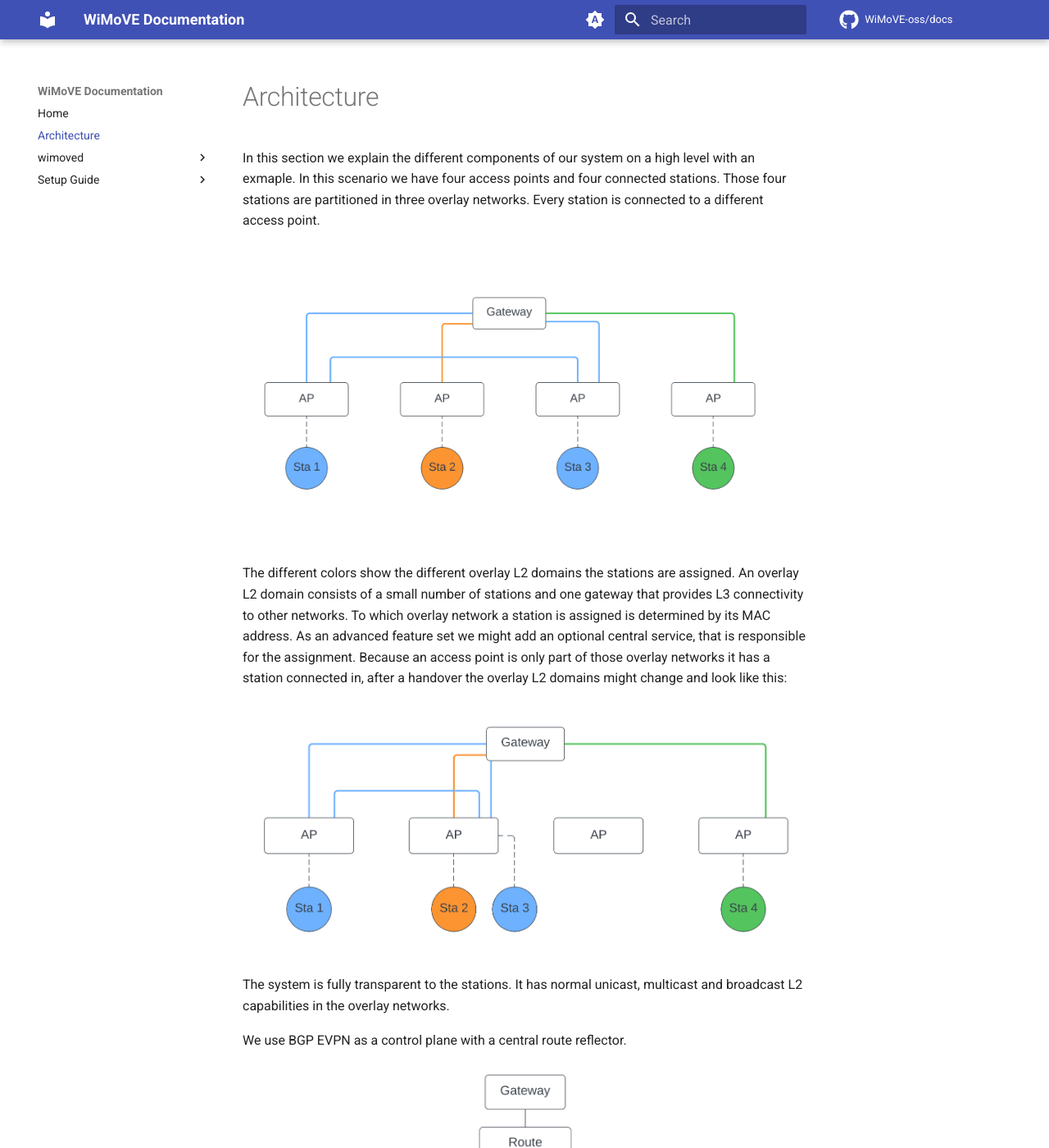
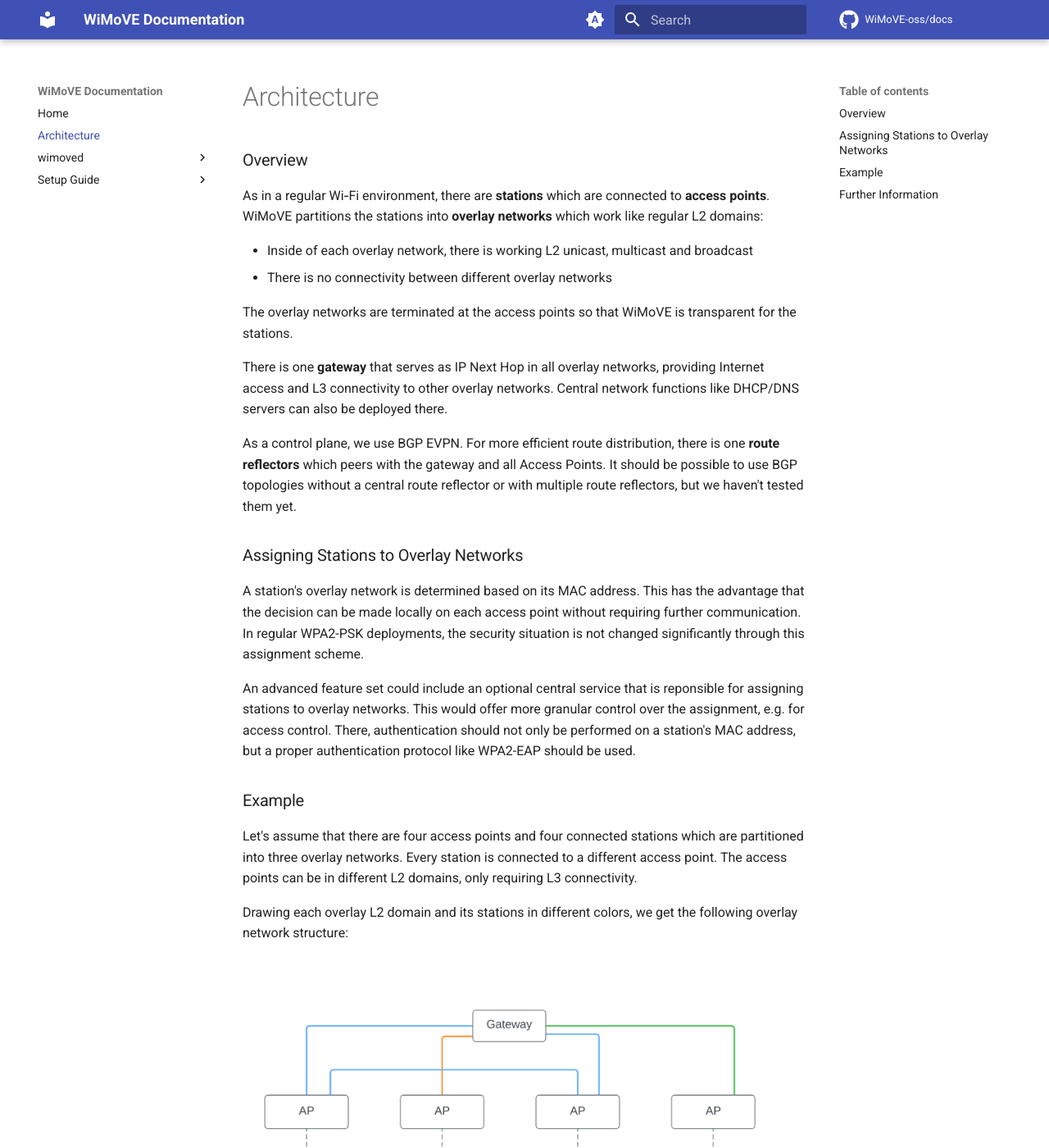
Before and after one commit to WiMoVE-OSS/docs, an MkDocs documentation site: the page built from docs/architecture/index.md, in a window 1280 px wide and 1400 px high. Shown: the whole window at 82% size. Built offline with MkDocs 1.6.1 and Material for MkDocs 9.7.7, drawn with Linux system fonts in a browser that asks for light colours; comment, search, counter and statistics services are not loaded; some of the changed text lies outside the part shown.

Commit message:
Separate architecture into components and example

```diff
--- a/docs/architecture/index.md
+++ b/docs/architecture/index.md
@@ -1,19 +1,51 @@
 # Architecture
 
-In this section we explain the different components of our system on a high level with an exmaple. In this scenario we have four access points and four connected stations. Those four stations are partitioned in three overlay networks. Every station is connected to a different access point.
+### Overview
+
+As in a regular Wi&#8209;Fi environment, there are **stations** which are connected to **access points**.
+WiMoVE partitions the stations into **overlay networks** which work like regular L2 domains:
+
+- Inside of each overlay network, there is working L2 unicast, multicast and broadcast
+- There is no connectivity between different overlay networks
+
+The overlay networks are terminated at the access points so that WiMoVE is transparent for the stations.
+
+There is one **gateway** that serves as IP Next Hop in all overlay networks, providing Internet access and L3 connectivity to other overlay networks.
+Central network functions like DHCP/DNS servers can also be deployed there.
+
+As a control plane, we use BGP EVPN.
+For more efficient route distribution, there is one **route reflectors** which peers with the gateway and all Access Points.
+It should be possible to use BGP topologies without a central route reflector or with multiple route reflectors, but we haven't tested them yet.
+
+### Assigning Stations to Overlay Networks
+
+A station's overlay network is determined based on its MAC address.
+This has the advantage that the decision can be made locally on each access point without requiring further communication.
+In regular WPA2-PSK deployments, the security situation is not changed significantly through this assignment scheme.
+
+An advanced feature set could include an optional central service that is reponsible for assigning stations to overlay networks.
+This would offer more granular control over the assignment, e.g. for access control.
+There, authentication should not only be performed on a station's MAC address, but a proper authentication protocol like WPA2-EAP should be used.
+
+### Example
+
+Let's assume that there are four access points and four connected stations which are partitioned into three overlay networks.
+Every station is connected to a different access point.
+The access points can be in different L2 domains, only requiring L3 connectivity.
+
+Drawing each overlay L2 domain and its stations in different colors, we get the following overlay network structure:
 
 ![Overlay Networks before Roaming](../images/architecture/before_roam.png)
 
-The different colors show the different overlay L2 domains the stations are assigned. An overlay L2 domain consists of a small number of stations and one gateway that provides L3 connectivity to other networks. To which overlay network a station is assigned is determined by its MAC address. As an advanced feature set we might add an optional central service, that is responsible for the assignment. Because an access point is only part of those overlay networks it has a station connected in, after a handover the overlay L2 domains might change and look like this:
+Let us now assume that Sta3 roams from the third to the second AP.
+Then, the overlay L2 domains change to look like the following diagram:
 
 ![Overlay Networks after Roaming](../images/architecture/after_roam.png)
 
-The system is fully transparent to the stations. It has normal unicast, multicast and broadcast L2 capabilities in the overlay networks.
-
-We use BGP EVPN as a control plane with a central route reflector.
+We can also create a diagram of BGP peerings where the black lines are iBGP peerings:
 
 ![BGP peerings](../images/architecture/bgp_peerings.png)
 
-The black lines are iBGP peerings. The route reflector distributes received BGP updates to all other peers. It is possible to use BGP topologies without a central route reflector or with multiple route reflectors, but we haven't tested such topologies yet.
+### Further Information
 
-A more in depth explanation of our design decisions is available in our [design document](Link to desgin document).
+A more in-depth explanation of our design decisions is available in our [design document](Link to desgin document).
```
